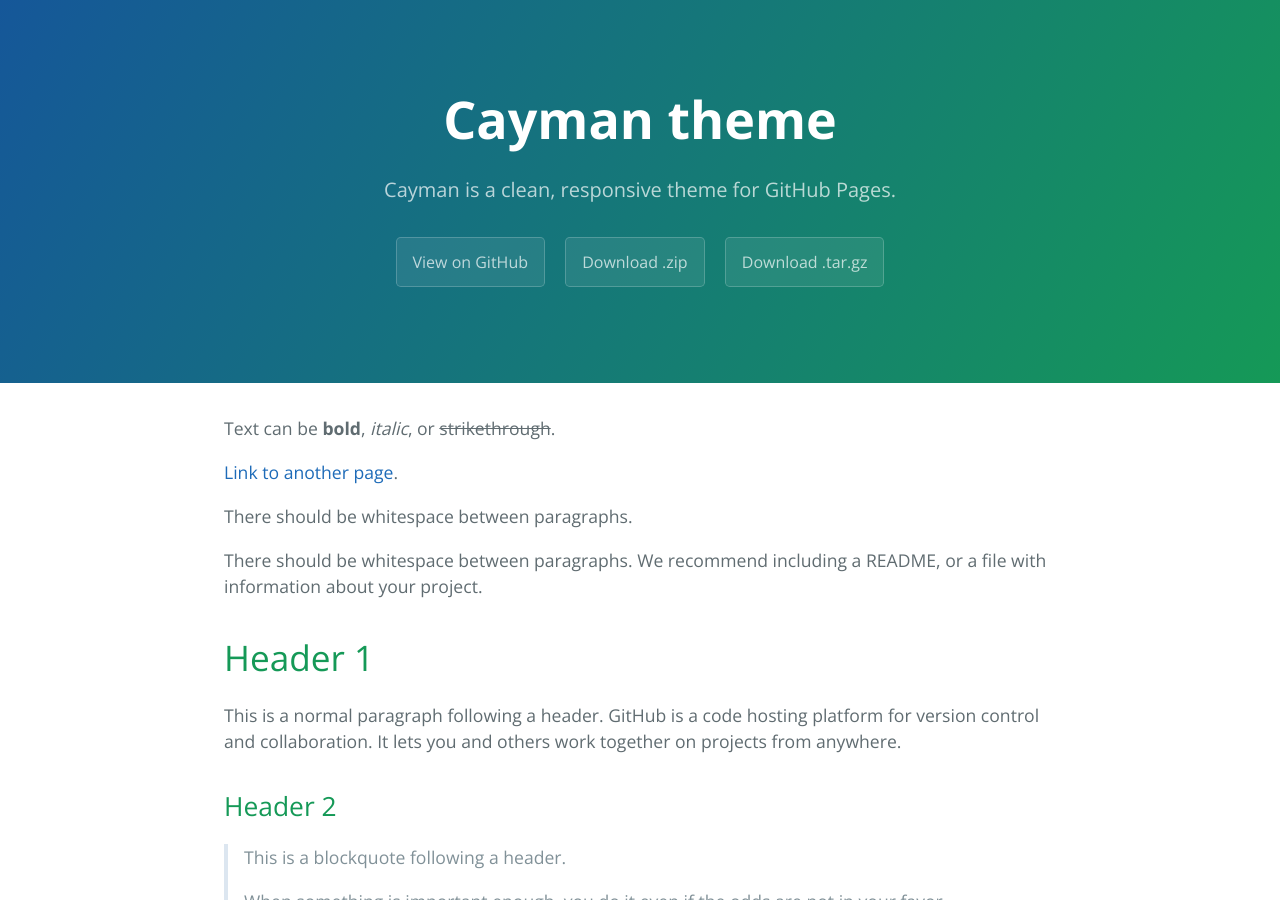
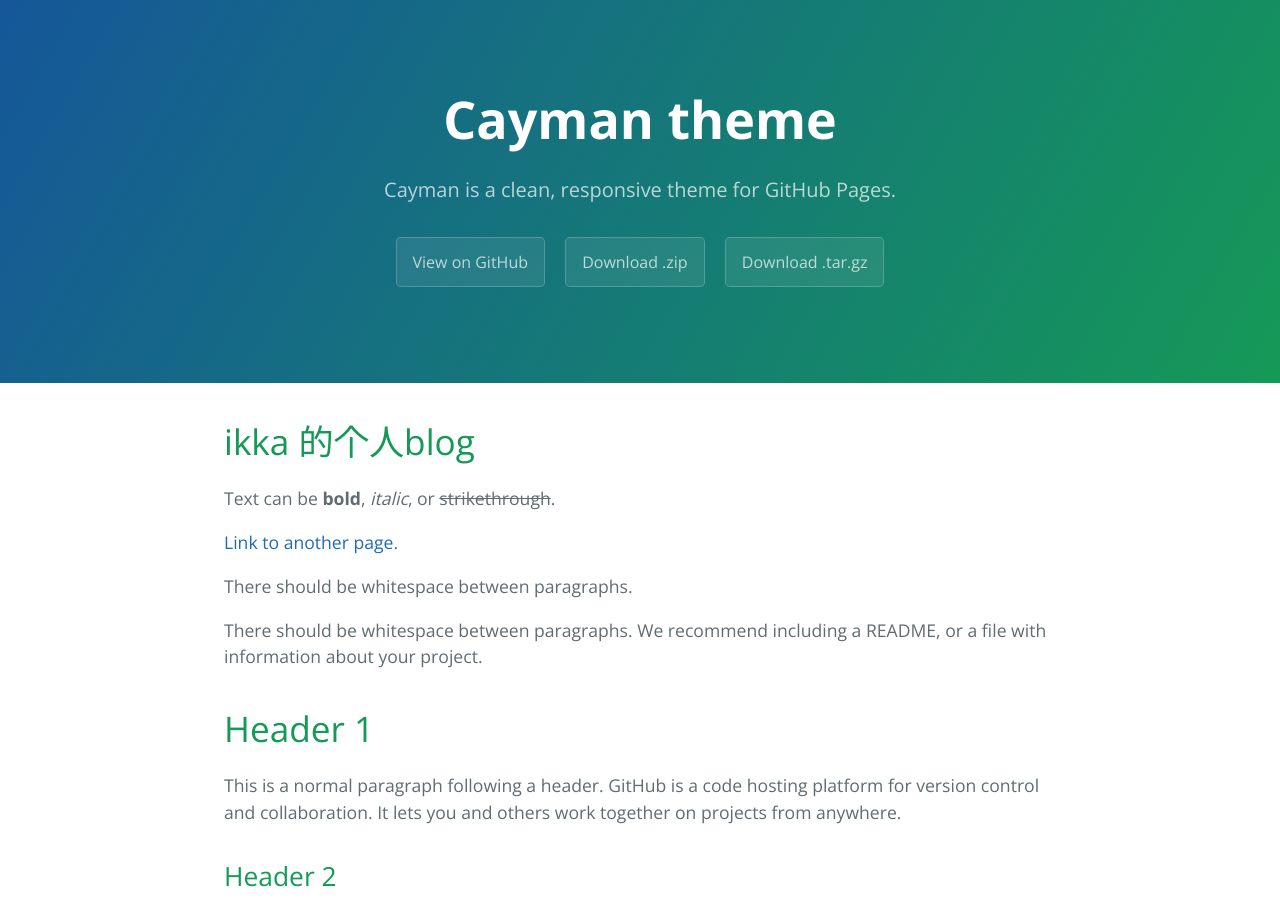
Before and after one commit to Kazusa1103/phqghume.github.com, a Jekyll site: the page built from ikka/index.md, in a window 1280 px wide and 900 px high. Built offline with Jekyll 4.4.1, drawn with Linux system fonts in a browser that asks for light colours; our own code applies the rules of GitHub Pages for plain Markdown files.

Commit message:
Update index.md

```diff
--- a/ikka/index.md
+++ b/ikka/index.md
@@ -1,6 +1,8 @@
 ---
 layout: default
 ---
+
+# ikka 的个人blog
 
 Text can be **bold**, _italic_, or ~~strikethrough~~.
 
```
